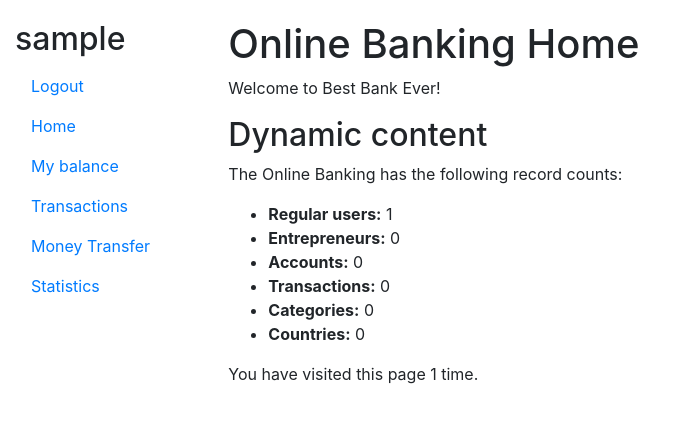
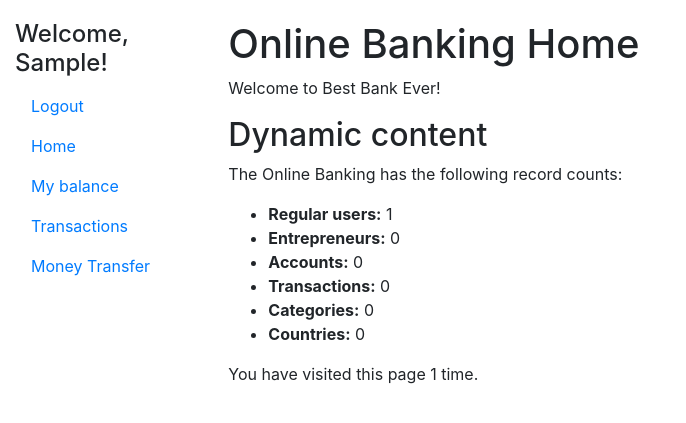
Before and after one commit to YevaYe/online-banking, a Django app: page / in a window 1280 px wide. Shown: the top 423 px of the page, without its empty margins (0-686 px from the left). Run offline with Django 5.2, Linux system fonts and the light colour scheme; the visitor is signed in with stand-in values (Sample User, id 1); data comes from the database, SQL or seed files in the repository; data that the repository does not hold is empty.

Commit message:
Fix sidebar problem and add welcome word to user

```diff
--- a/templates/includes/sidebar.html
+++ b/templates/includes/sidebar.html
@@ -1,5 +1,5 @@
 <div class="sidebar">
-    <h2>{{ request.user.username }}</h2>
+    <h4>Welcome, {{ request.user.first_name }}!</h4>
     <ul class="nav flex-column">
         <li class="nav-item">
             {% if user.is_authenticated %}
@@ -12,16 +12,16 @@
             <a class="nav-link" href="{% url 'bank:index' %}">Home</a>
         </li>
         <li class="nav-item">
-            <a class="nav-link" href="{% url 'bank:account-list' %}">My balance</a>
+            <a class="nav-link" href="{% url 'bank:my-balance' %}">My balance</a>
         </li>
         <li class="nav-item">
-            <a class="nav-link" href="{% url 'bank:transactions' %}">Transactions</a>
+            <a class="nav-link" href="{% url 'bank:transaction-list' %}">Transactions</a>
         </li>
         <li class="nav-item">
             <a class="nav-link" href="{% url 'bank:money-transfer' %}">Money Transfer</a>
         </li>
-        <li class="nav-item">
-            <a class="nav-link" href="{% url 'bank:statistics' %}">Statistics</a>
-        </li>
+{#        <li class="nav-item">#}
+{#            <a class="nav-link" href="{% url 'bank:statistics' %}">Statistics</a>#}
+{#        </li>#}
     </ul>
 </div>
```
